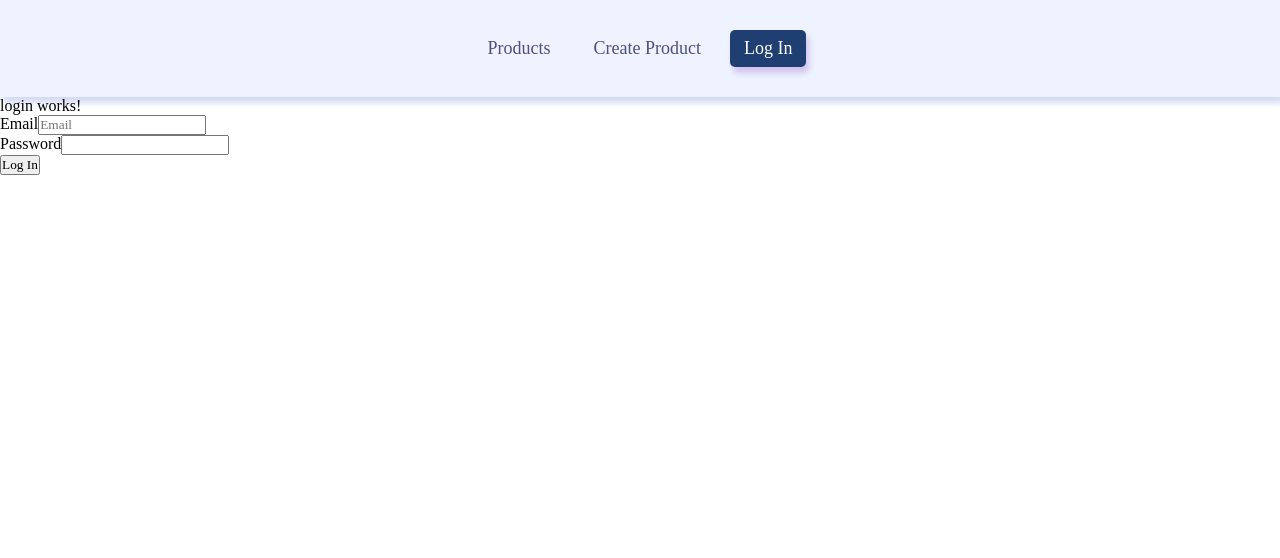
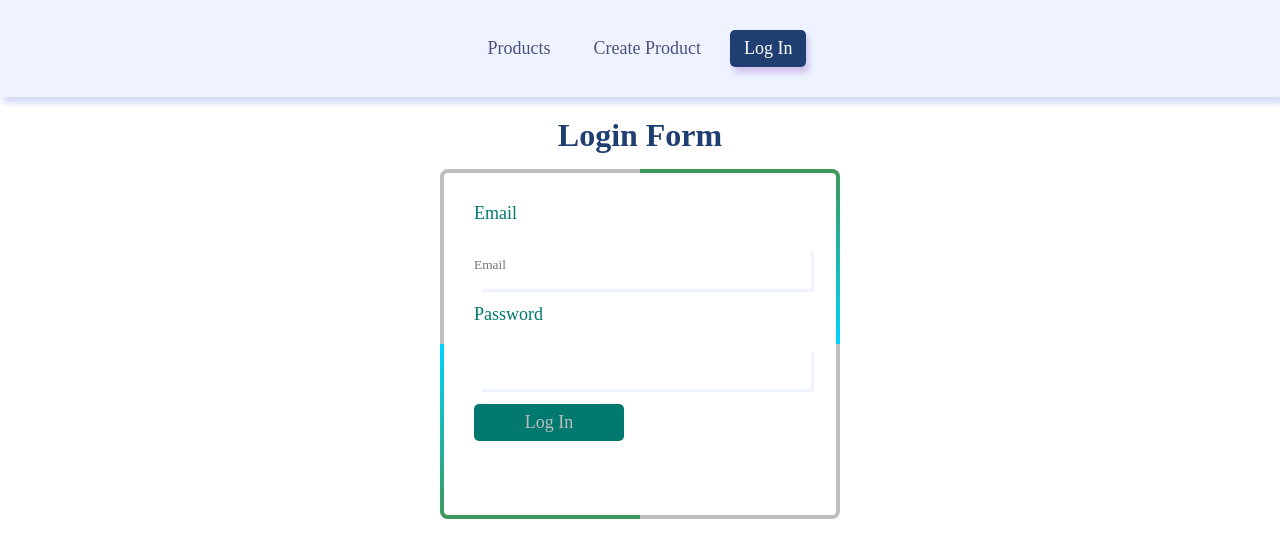
Before and after one commit to A-Cobra/node, an Angular app in the folder fullstack-ecommerce-v1/frontend/: page /auth/login in a window 1280 px wide. Shown: the top 558 px of the page. Built offline with nearby package versions, Linux system fonts and the light colour scheme.

Commit message:
Changed the login form design

```diff
--- a/fullstack-ecommerce-v1/frontend/src/_colors.scss
+++ b/fullstack-ecommerce-v1/frontend/src/_colors.scss
@@ -2,6 +2,7 @@ $navy-blue: rgba(31, 62, 114, 1);
 $bright-blue: rgba(40, 72, 198, 1);
 $main-color-shadow: rgba(40, 72, 198, 0.2);
 $secondary-blue: #4f517d;
+$light-sky-blue: rgb(173, 216, 230);
 $light-purple: #dccfec;
 $light-sky-blue: rgba(238, 243, 255, 1);
 $twilight: rgb(95, 0, 160);
@@ -13,3 +14,4 @@ $gold-shadow: rgba(255, 215, 0, 0.2);
 $red: rgba(255, 0, 0, 1);
 $burgundy: rgba(128, 0, 32, 1);
 $red-shadow: rgba(255, 0, 0, 0.2);
+$pine-green: rgb(1, 121, 111);
--- a/fullstack-ecommerce-v1/frontend/src/app/auth/login/login.component.html
+++ b/fullstack-ecommerce-v1/frontend/src/app/auth/login/login.component.html
@@ -1,6 +1,8 @@
-<p>login works!</p>
+<main>
+  <h1 class="title">Login Form</h1>
+  <div class="box">
     <form [formGroup]="loginForm">
-  <div class="form-group">
+      <div class="form-control">
         <label for="email">Email</label>
         <input id="email" type="text" placeholder="Email" formControlName="email" />
         <div
@@ -11,7 +13,7 @@
           <p>Please provide a valid email (prefix@suffix.domain)</p>
         </div>
       </div>
-  <div class="form-group">
+      <div class="form-control">
         <label for="password">Password</label>
         <input id="password" type="password" formControlName="password" />
       </div>
@@ -19,3 +21,5 @@
         <button (click)="handleLogin()" class="button">Log In</button>
       </div>
     </form>
+  </div>
+</main>
--- a/fullstack-ecommerce-v1/frontend/src/app/auth/login/login.component.scss
+++ b/fullstack-ecommerce-v1/frontend/src/app/auth/login/login.component.scss
@@ -1,3 +1,157 @@
-.error {
+@import '../../../colors';
+
+$row-gap: 20px;
+
+$linear-gradient: linear-gradient(
+  90deg,
+  rgba(2, 0, 36, 1) 0%,
+  rgba(92, 121, 9, 1) 35%,
+  rgba(0, 212, 255, 1) 100%
+);
+
+$box-height: 350px;
+
+main {
+  display: grid;
+  gap: 15px;
+  padding: 20px 110px;
+  justify-items: center;
+  h1 {
+    color: $navy-blue;
+  }
+  .error {
+    color: red;
+  }
+}
+@media screen and (max-width: 720px) {
+  main {
+    padding: 20px 30px;
+  }
+}
+
+h1 {
+  color: $navy-blue;
+}
+
+.box {
+  position: relative;
+  width: 400px;
+  height: $box-height;
+  background-color: $light-gray;
+  border-radius: 8px;
+  overflow: hidden;
+  &::before {
+    content: '';
+    position: absolute;
+    top: -50%;
+    left: -50%;
+    width: 400px;
+    height: $box-height;
+    background-color: linear-gradient(45, $twilight, $twilight-shadow);
+    background: linear-gradient(
+      90deg,
+      rgba(2, 0, 36, 1) 0%,
+      rgba(92, 121, 9, 1) 35%,
+      rgba(0, 212, 255, 1) 100%
+    );
+    transform-origin: bottom right;
+    animation: rotate 4s linear infinite;
+  }
+  &::after {
+    content: '';
+    position: absolute;
+    z-index: 0;
+    top: -50%;
+    left: -50%;
+    width: 400px;
+    height: $box-height;
+    background-color: linear-gradient(45, $twilight, $twilight-shadow);
+    background: $linear-gradient;
+    transform-origin: bottom right;
+    animation: rotate 4s linear infinite;
+    animation-delay: -2s;
+  }
+}
+@keyframes rotate {
+  0% {
+    transform: rotate(0deg);
+  }
+  100% {
+    transform: rotate(360deg);
+  }
+}
+
+form {
+  z-index: 3;
+  position: absolute;
+  inset: 4px;
+  background-color: white;
+  padding: 30px;
+  display: grid;
+  row-gap: $row-gap;
+  border-radius: 4px;
+
+  label,
+  p {
+    font-size: 18px;
+  }
+
+  label {
+    color: $pine-green;
+  }
+
+  input {
+    border: none;
+    outline: none;
+  }
+
+  .form-control {
+    display: grid;
+    position: relative;
+    &::before {
+      content: '';
+      width: 100%;
+      height: 3px;
+      position: absolute;
+      left: 8px;
+      bottom: -8px;
+      background-color: $light-sky-blue;
+    }
+    &::after {
+      content: '';
+      width: 3px;
+      height: 50%;
+      position: absolute;
+      right: -8px;
+      bottom: -8px;
+      background-color: $light-sky-blue;
+    }
+  }
+  button {
+    border: none;
+    width: 150px;
+    text-align: center;
+    padding: 8px 14px;
+    text-decoration: none;
+    font-size: 18px;
+    color: $light-gray;
+    background-color: $pine-green;
+    border-radius: 5px;
+    cursor: grab;
+    &.active {
+      color: $light-purple;
+      background-color: $navy-blue;
+      box-shadow: 3px 6px 6px $main-color-shadow;
+    }
+    &:hover {
+      color: $pine-green;
+      background-color: $light-sky-blue;
+      box-shadow: 3px 6px 6px $main-color-shadow;
+      transition: ease-in-out 0.5s;
+    }
+  }
+}
+
+.error p {
   color: red;
 }
--- a/fullstack-ecommerce-v1/frontend/src/app/products/product-form/product-form.component.scss
+++ b/fullstack-ecommerce-v1/frontend/src/app/products/product-form/product-form.component.scss
@@ -16,7 +16,6 @@ $row-gap: 20px;
     left: -50%;
     width: 400px;
     height: 500px;
-    background-color: red;
     background-color: linear-gradient(45, $twilight, $twilight-shadow);
     background: linear-gradient(#e66465, #9198e5);
     transform-origin: bottom right;
@@ -30,7 +29,6 @@ $row-gap: 20px;
     left: -50%;
     width: 400px;
     height: 500px;
-    background-color: red;
     background-color: linear-gradient(45, $twilight, $twilight-shadow);
     background: linear-gradient(#e66465, #9198e5);
     transform-origin: bottom right;
```
Also changed, not shown: 2 other files (tests, documents, lock files or other folders). Lines whose indentation alone changed are shown as unchanged.
